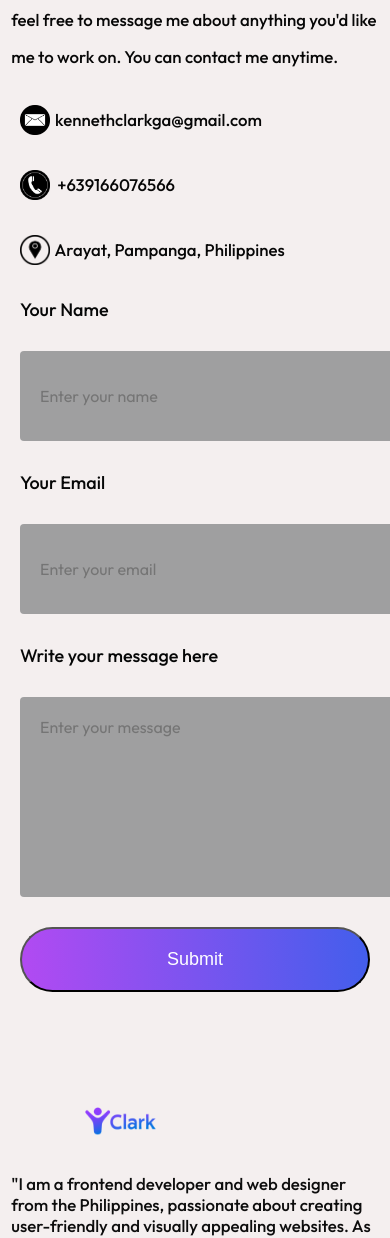
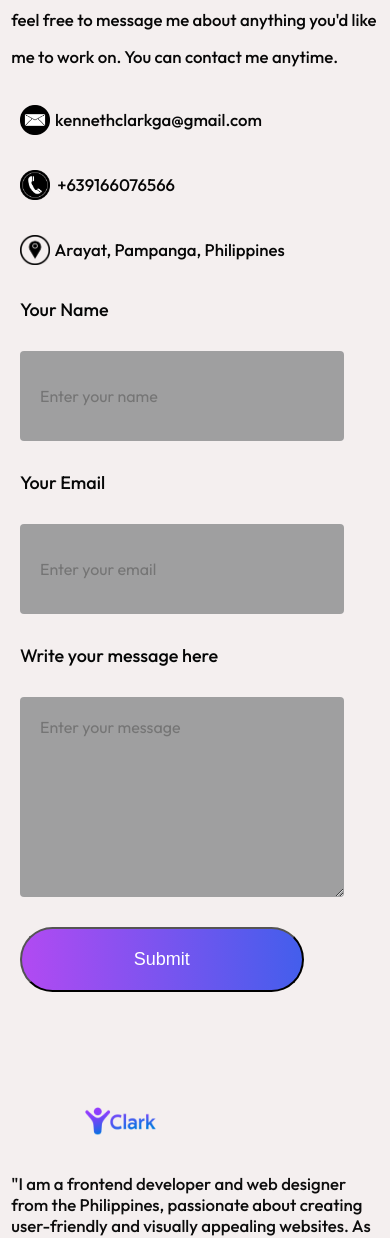
Before and after one commit to KennethAuguis/clark-portfolio, a React (Vite) app: page / in a window 390 px wide. Shown: the part 4463-5701 px from the top of the page. Built offline with nearby package versions, Linux system fonts and the light colour scheme.

Commit message:
Update portfolio

```diff
--- a/src/Components/Contact/Contact.css
+++ b/src/Components/Contact/Contact.css
@@ -129,18 +129,18 @@
         width: 30px;
     }
     .contact-right {
-        width: 100%;
+        width: 90%;
     }
     .contact-right input,
     .contact-right textarea {
-        width: 100%;
+        width: 90%;
         font-size: 16px;
     }
     .contact-right label {
         font-size: 18px;
     }
     .contact-submit {
-        width: 100%;
+        width: 90%;
         font-size: 18px;
     }
     .contact-submit:hover {
```
